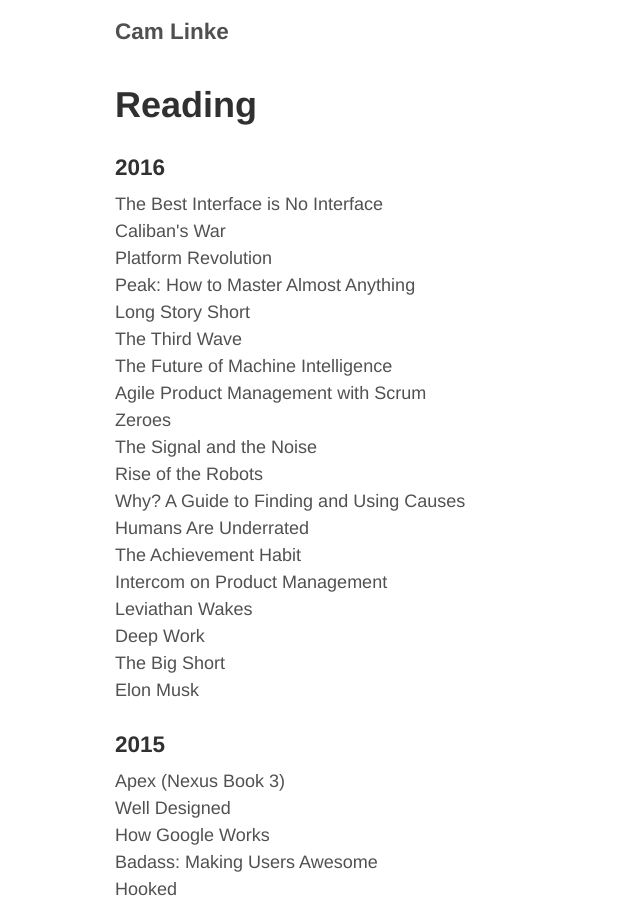
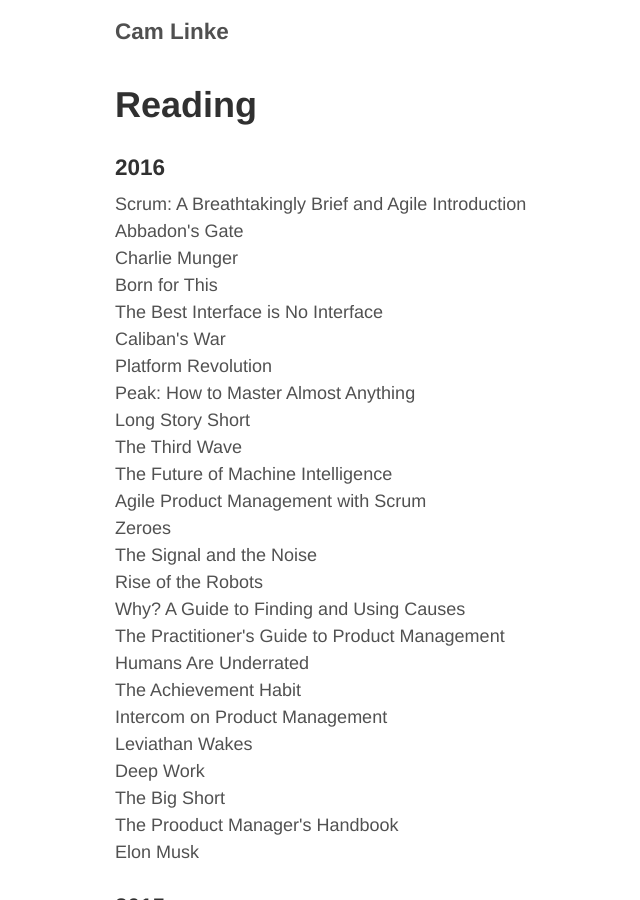
Before and after one commit to camlinke/camlinke.github.io, a Jekyll site: the page built from reading.md, in a window 1280 px wide and 900 px high. Shown: the whole window, without its empty margins (210-850 px from the left). Built offline with Jekyll 4.4.1, drawn with Linux system fonts in a browser that asks for light colours; nearby versions of some CDN libraries.

Commit message:
updated reading list

```diff
--- a/reading.md
+++ b/reading.md
@@ -5,6 +5,10 @@
 
 <h3>2016</h3>
 <ul class="frontpage-list">
+    <li>Scrum: A Breathtakingly Brief and Agile Introduction</li>
+    <li>Abbadon's Gate</li>
+    <li>Charlie Munger</li>
+    <li>Born for This</li>
     <li>The Best Interface is No Interface</li>
     <li>Caliban's War</li>
     <li>Platform Revolution</li>
@@ -17,12 +21,14 @@
     <li>The Signal and the Noise</li>
     <li>Rise of the Robots</li>
     <li>Why? A Guide to Finding and Using Causes</li>
+    <li>The Practitioner's Guide to Product Management</li>
     <li>Humans Are Underrated</li>
     <li>The Achievement Habit</li>
     <li>Intercom on Product Management</li>
     <li>Leviathan Wakes</li>
     <li>Deep Work</li>
     <li>The Big Short</li>
+    <li>The Prooduct Manager's Handbook</li>
     <li>Elon Musk</li>
 </ul>
 
```
